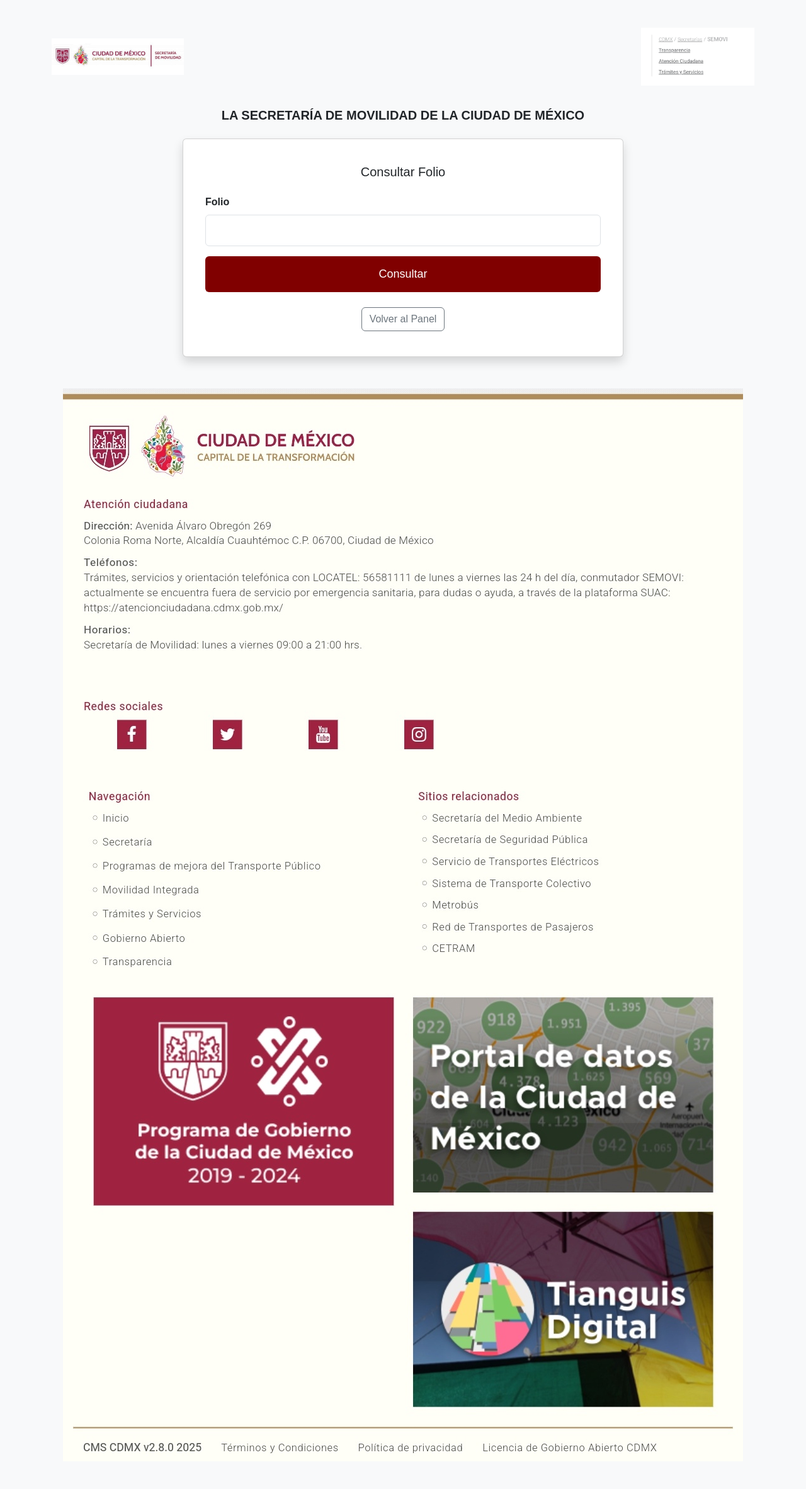
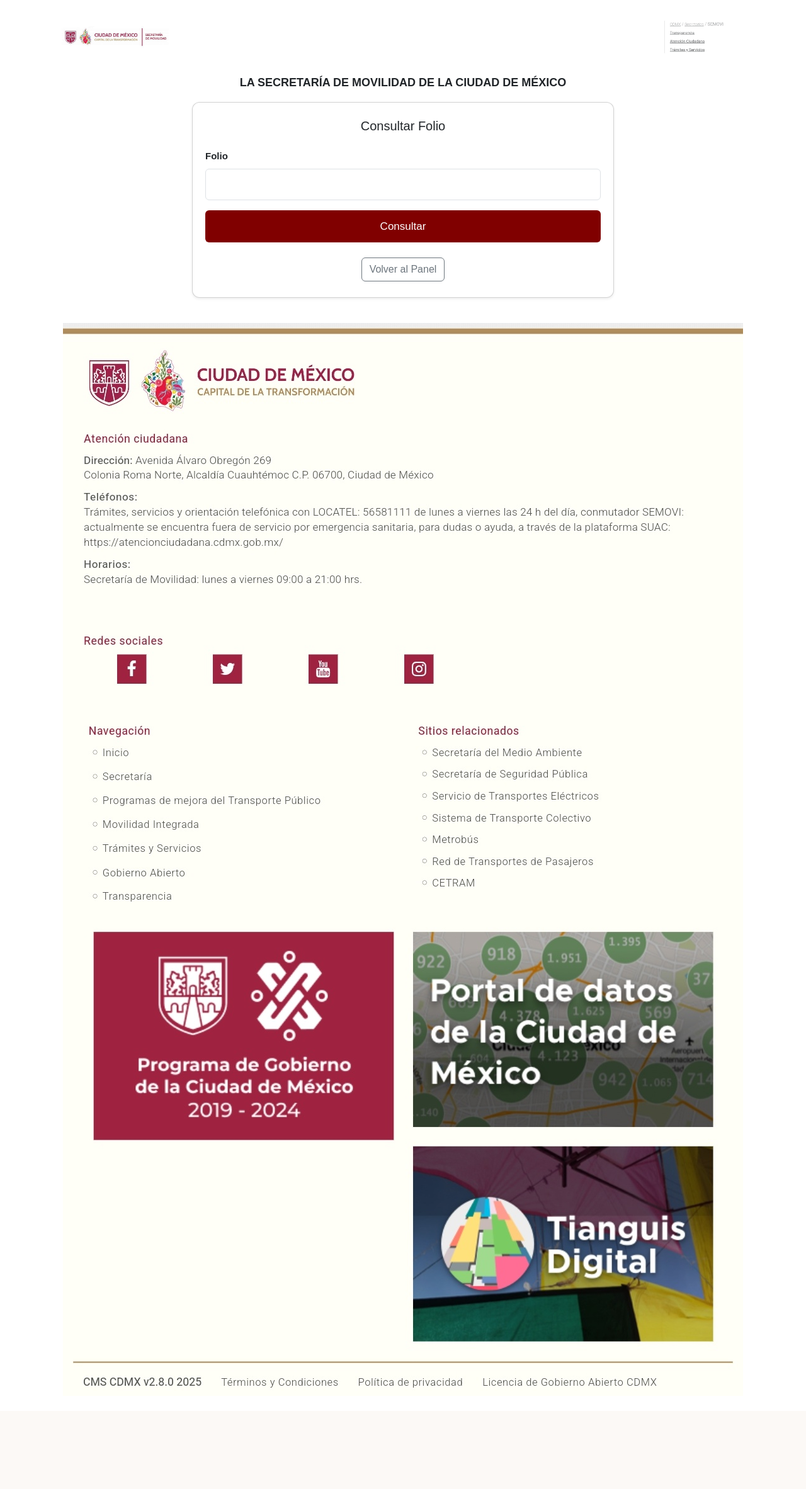
Before and after one commit to Gsr1989/registro-vehiculos, a Flask app: page /consulta in a window 1280 px wide. Shown: the whole page at 63% size. After the commit the page ends 2204 px from the top, so only its background shows below. Run offline with Flask 3, Linux system fonts and the light colour scheme.

Commit message:
Update consulta_folio.html

```diff
--- a/templates/consulta_folio.html
+++ b/templates/consulta_folio.html
@@ -3,74 +3,80 @@
 <head>
     <meta charset="UTF-8">
     <title>Consulta de Folio</title>
+    <meta name="viewport" content="width=device-width, initial-scale=1">
     <link href="https://cdn.jsdelivr.net/npm/bootstrap@5.3.0/dist/css/bootstrap.min.css" rel="stylesheet">
     <style>
         body {
             font-family: Arial, sans-serif;
-            background-color: #f0f4f8;
-            padding: 20px;
+            background-color: #ffffff;
             margin: 0;
+            padding: 0;
         }
         .btn-guinda {
             background-color: #800000;
             color: white;
-            font-size: 18px;
-            padding: 14px;
+            font-size: 17px;
+            padding: 12px;
         }
         .btn-guinda:hover {
             background-color: #a00000;
         }
         .logo {
-            max-width: 210px;
+            max-width: 170px;
+            height: auto;
         }
         .sublogo {
-            max-width: 180px;
+            max-width: 140px;
+            height: auto;
         }
         .titulo-oficial {
             font-weight: bold;
             text-transform: uppercase;
             text-align: center;
-            margin: 35px 0 25px 0;
-            font-size: 20px;
+            margin: 25px 0 20px 0;
+            font-size: 18px;
         }
         .footer-img {
             display: block;
-            margin: 50px auto 0 auto;
+            margin: 40px auto 0 auto;
             max-width: 100%;
             height: auto;
         }
+        .form-box {
+            max-width: 100%;
+            width: 100%;
+            max-width: 700px;
+            margin: 0 auto;
+            padding: 0 15px;
+        }
+        .form-label {
+            font-size: 15px;
+            font-weight: 600;
+        }
         .card {
-            padding: 10px;
+            border-radius: 12px;
         }
         .card-body {
-            padding: 30px 25px;
-        }
-        .form-label {
-            font-size: 16px;
-            font-weight: 600;
+            padding: 25px 20px;
         }
         input[type="text"] {
             font-size: 16px;
             padding: 12px;
         }
-        .form-box {
-            max-width: 700px;
-            margin: 0 auto;
-        }
     </style>
 </head>
-<body class="bg-light">
+<body>
 
 <div class="container my-4">
-    <div class="d-flex justify-content-between align-items-center mb-4">
+    <div class="d-flex justify-content-between align-items-center mb-3 px-3">
         <img src="{{ url_for('static', filename='logo.png') }}" class="logo" alt="Logo">
         <img src="{{ url_for('static', filename='sub_logo.png') }}" class="sublogo" alt="Sublogo">
     </div>
 
-    <h4 class="titulo-oficial">LA SECRETARÍA DE MOVILIDAD DE LA CIUDAD DE MÉXICO</h4>
+    <h5 class="titulo-oficial">LA SECRETARÍA DE MOVILIDAD DE LA CIUDAD DE MÉXICO</h5>
 
     <div class="form-box">
-        <div class="card shadow">
+        <div class="card shadow-sm">
             <div class="card-body">
                 <h5 class="text-center mb-4">Consultar Folio</h5>
                 <form method="POST" action="{{ url_for('resultado_consulta') }}">
```
